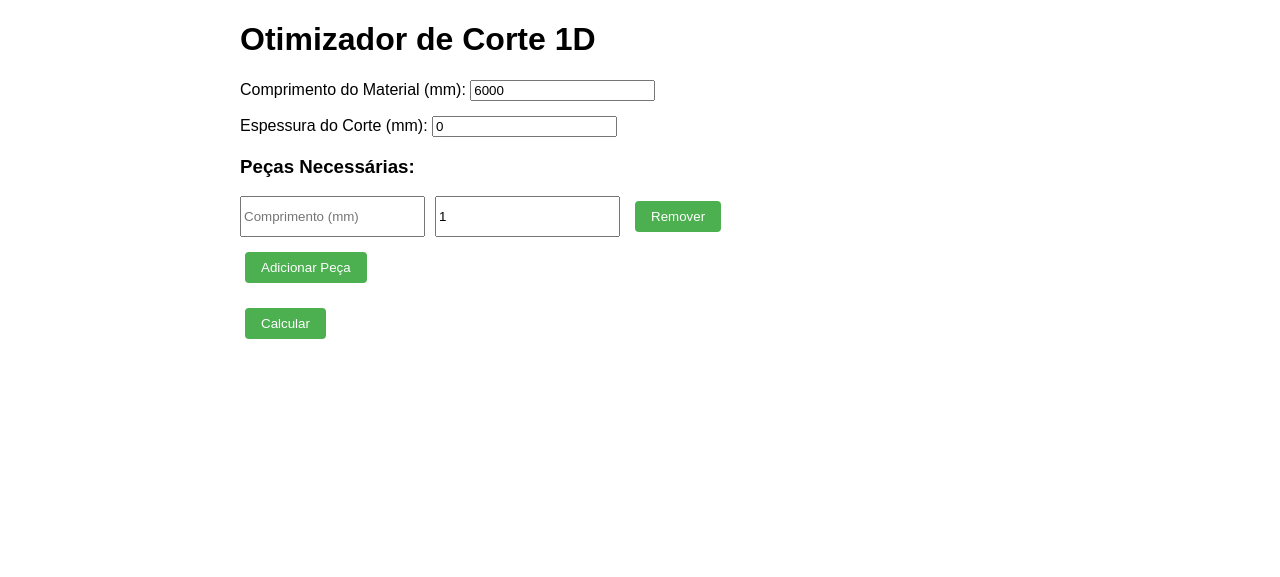
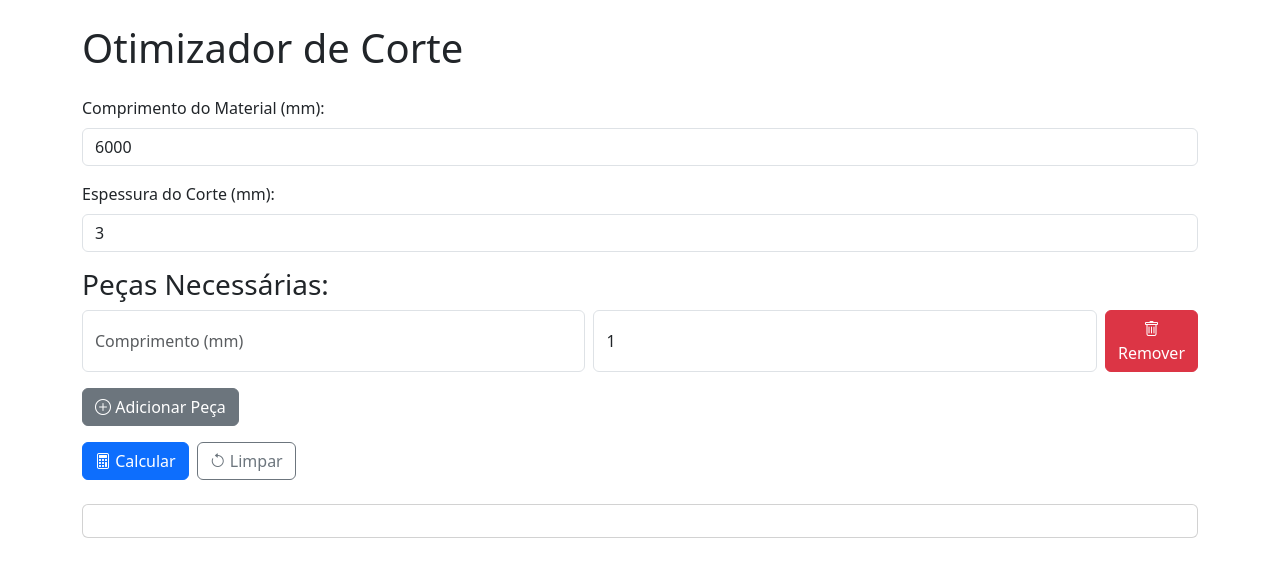
Before and after one commit to filipecrysthian/otimizadorcortes, a Flask app: page / in a window 1280 px wide. Shown: the top 577 px of the page. Run offline with Flask 3, Linux system fonts and the light colour scheme.

Commit message:
Add boostrap to frontend

```diff
--- a/static/script.js
+++ b/static/script.js
@@ -1,26 +1,41 @@
 async function calculate() {
-    const materialLength = parseFloat(document.getElementById("materialLength").value);
-    const kerfWidth = parseFloat(document.getElementById("kerfWidth").value);
+    const materialLengthInput = document.getElementById("materialLength");
+    const kerfWidthInput = document.getElementById("kerfWidth");
+    const materialLength = parseFloat(materialLengthInput.value);
+    const kerfWidth = parseFloat(kerfWidthInput.value);
     const pieces = [];
+
+    // Limpar validações anteriores
+    materialLengthInput.classList.remove("is-invalid");
+    kerfWidthInput.classList.remove("is-invalid");
+    document.querySelectorAll(".piece-length, .piece-qty").forEach(input => input.classList.remove("is-invalid"));
 
     // Validação
     if (isNaN(materialLength) || materialLength <= 0) {
-        alert("Por favor, insira um comprimento de material válido.");
+        materialLengthInput.classList.add("is-invalid");
         return;
     }
     if (isNaN(kerfWidth) || kerfWidth < 0) {
-        alert("Por favor, insira uma espessura de corte válida.");
+        kerfWidthInput.classList.add("is-invalid");
         return;
     }
 
     let valid = true;
     document.querySelectorAll("#pieces .piece-row").forEach(row => {
-        const length = parseFloat(row.querySelector(".piece-length").value);
-        const qty = parseInt(row.querySelector(".piece-qty").value);
+        const lengthInput = row.querySelector(".piece-length");
+        const qtyInput = row.querySelector(".piece-qty");
+        const length = parseFloat(lengthInput.value);
+        const qty = parseInt(qtyInput.value);
 
-        if (isNaN(length) || length <= 0 || isNaN(qty) || qty <= 0) {
+        if (isNaN(length) || length <= 0) {
+            lengthInput.classList.add("is-invalid");
             valid = false;
-        } else {
+        }
+        if (isNaN(qty) || qty <= 0) {
+            qtyInput.classList.add("is-invalid");
+            valid = false;
+        }
+        if (valid) {
             for (let i = 0; i < qty; i++) {
                 pieces.push(length);
             }
@@ -28,7 +43,6 @@ async function calculate() {
     });
 
     if (!valid || pieces.length === 0) {
-        alert("Por favor, insira pelo menos uma peça com comprimento e quantidade válidos.");
         return;
     }
 
@@ -122,11 +136,11 @@ async function downloadPDF() {
 function addPiece() {
     const piecesDiv = document.getElementById("pieces");
     const newRow = document.createElement("div");
-    newRow.className = "piece-row";
+    newRow.className = "piece-row d-flex gap-2 mb-2";
     newRow.innerHTML = `
-        <input type="number" class="piece-length" placeholder="Comprimento (mm)" min="1">
-        <input type="number" class="piece-qty" placeholder="Quantidade" value="1" min="1">
-        <button class="remove-btn" onclick="removePiece(this)">Remover</button>
+        <input type="number" class="form-control piece-length" placeholder="Comprimento (mm)" min="1">
+        <input type="number" class="form-control piece-qty" placeholder="Quantidade" value="1" min="1">
+        <button class="btn btn-danger remove-btn" onclick="removePiece(this)"><i class="bi bi-trash"></i> Remover</button>
     `;
     piecesDiv.appendChild(newRow);
 }
@@ -134,3 +148,19 @@ function addPiece() {
 function removePiece(button) {
     button.parentElement.remove();
 }
+
+function clearForm() {
+    document.getElementById("materialLength").value = "6000";
+    document.getElementById("kerfWidth").value = "3";
+    const piecesDiv = document.getElementById("pieces");
+    piecesDiv.innerHTML = `
+        <div class="piece-row d-flex gap-2 mb-2">
+            <input type="number" class="form-control piece-length" placeholder="Comprimento (mm)" min="1">
+            <input type="number" class="form-control piece-qty" placeholder="Quantidade" value="1" min="1">
+            <button class="btn btn-danger remove-btn" onclick="removePiece(this)"><i class="bi bi-trash"></i> Remover</button>
+        </div>
+    `;
+    document.getElementById("result").innerHTML = "";
+    document.getElementById("downloadBtn").style.display = "none";
+    document.querySelectorAll(".piece-length, .piece-qty, #materialLength, #kerfWidth").forEach(input => input.classList.remove("is-invalid"));
+}
--- a/static/style.css
+++ b/static/style.css
@@ -1,32 +1,12 @@
-body {
-    font-family: Arial, sans-serif;
-    margin: 20px;
-}
-
-.container {
-    max-width: 800px;
-    margin: 0 auto;
-}
-
-.input-group {
-    margin-bottom: 15px;
-}
-
-.piece-row {
-    display: flex;
-    gap: 10px;
-    margin-bottom: 10px;
-}
-
 /* Estilo para as barras */
 .bar {
-    margin: 10px 0;
     padding: 10px;
     background: #f0f0f0;
     border-radius: 5px;
     border-left: 4px solid #4CAF50;
     display: inline-block;
     margin-right: 20px;
+    margin-bottom: 10px;
 }
 
 /* Estilo para o resumo */
@@ -42,18 +22,3 @@ body {
     margin-top: 0;
     color: #2e7d32;
 }
-
-/* Estilo para o botão de download */
-button {
-    padding: 8px 16px;
-    margin: 5px;
-    background: #4CAF50;
-    color: white;
-    border: none;
-    border-radius: 4px;
-    cursor: pointer;
-}
-
-button:hover {
-    background: #45a049;
-}
--- a/templates/index.html
+++ b/templates/index.html
@@ -1,54 +1,52 @@
 <!DOCTYPE html>
-<html>
+<html lang="pt-BR">
 <head>
-    <title>Otimizador de Corte - Python</title>
-    <link rel="stylesheet" href="/static/style.css" />
+    <meta charset="UTF-8">
+    <meta name="viewport" content="width=device-width, initial-scale=1.0">
+    <title>Otimizador de Corte</title>
+    <!-- Bootstrap CSS -->
+    <link href="https://cdn.jsdelivr.net/npm/bootstrap@5.3.3/dist/css/bootstrap.min.css" rel="stylesheet" integrity="sha384-QWTKZyjpPEjISv5WaRU9OFeRpok6YctnYmDr5pNlyT2bRjXh0JMhjY6hW+ALEwIH" crossorigin="anonymous">
+    <!-- Bootstrap Icons -->
+    <link href="https://cdn.jsdelivr.net/npm/bootstrap-icons@1.11.3/font/bootstrap-icons.css" rel="stylesheet">
+    <link rel="stylesheet" href="/static/style.css">
 </head>
 <body>
-    <div class="container">
-      <h1>Otimizador de Corte 1D</h1>
+    <div class="container my-4">
+        <h1 class="mb-4">Otimizador de Corte</h1>
 
-      <div class="input-group">
-        <label>Comprimento do Material (mm):</label>
-        <input type="number" id="materialLength" value="6000" min="1" />
+        <div class="mb-3">
+            <label for="materialLength" class="form-label">Comprimento do Material (mm):</label>
+            <input type="number" class="form-control" id="materialLength" value="6000" min="1">
         </div>
 
-      <div class="input-group">
-        <label>Espessura do Corte (mm):</label>
-        <input type="number" id="kerfWidth" value="0" step="0.1" min="0" />
+        <div class="mb-3">
+            <label for="kerfWidth" class="form-label">Espessura do Corte (mm):</label>
+            <input type="number" class="form-control" id="kerfWidth" value="3" step="1" min="0">
         </div>
 
-      <div class="input-group">
+        <div class="mb-3">
             <h3>Peças Necessárias:</h3>
             <div id="pieces">
-          <div class="piece-row">
-            <input
-              type="number"
-              class="piece-length"
-              placeholder="Comprimento (mm)"
-              min="1"
-            />
-            <input
-              type="number"
-              class="piece-qty"
-              placeholder="Quantidade"
-              value="1"
-              min="1"
-            />
-            <button class="remove-btn" onclick="removePiece(this)">
-              Remover
-            </button>
+                <div class="piece-row d-flex gap-2 mb-2">
+                    <input type="number" class="form-control piece-length" placeholder="Comprimento (mm)" min="1">
+                    <input type="number" class="form-control piece-qty" placeholder="Quantidade" value="1" min="1">
+                    <button class="btn btn-danger remove-btn" onclick="removePiece(this)"><i class="bi bi-trash"></i> Remover</button>
                 </div>
             </div>
-        <button onclick="addPiece()">Adicionar Peça</button>
+            <button class="btn btn-secondary mt-2" onclick="addPiece()"><i class="bi bi-plus-circle"></i> Adicionar Peça</button>
         </div>
 
-      <button onclick="calculate()">Calcular</button>
-      <button onclick="downloadPDF()" id="downloadBtn" style="display: none;">Baixar PDF</button>
-
-      <div id="result"></div>
+        <div class="d-flex gap-2">
+            <button class="btn btn-primary" onclick="calculate()"><i class="bi bi-calculator"></i> Calcular</button>
+            <button class="btn btn-success" onclick="downloadPDF()" id="downloadBtn" style="display: none;"><i class="bi bi-file-earmark-pdf"></i> Baixar PDF</button>
+            <button class="btn btn-outline-secondary" onclick="clearForm()"><i class="bi bi-arrow-counterclockwise"></i> Limpar</button>
         </div>
 
+        <div id="result" class="mt-4 card p-3"></div>
+    </div>
+
+    <!-- Bootstrap JS -->
+    <script src="https://cdn.jsdelivr.net/npm/bootstrap@5.3.3/dist/js/bootstrap.bundle.min.js" integrity="sha384-YvpcrYf0tY3lHB60NNkmXc5s9fDVZLESaAA55NDzOxhy9GkcIdslK1eN7N6jIeHz" crossorigin="anonymous"></script>
     <script src="/static/script.js"></script>
 </body>
 </html>
```
Lines whose indentation alone changed are shown as unchanged.
